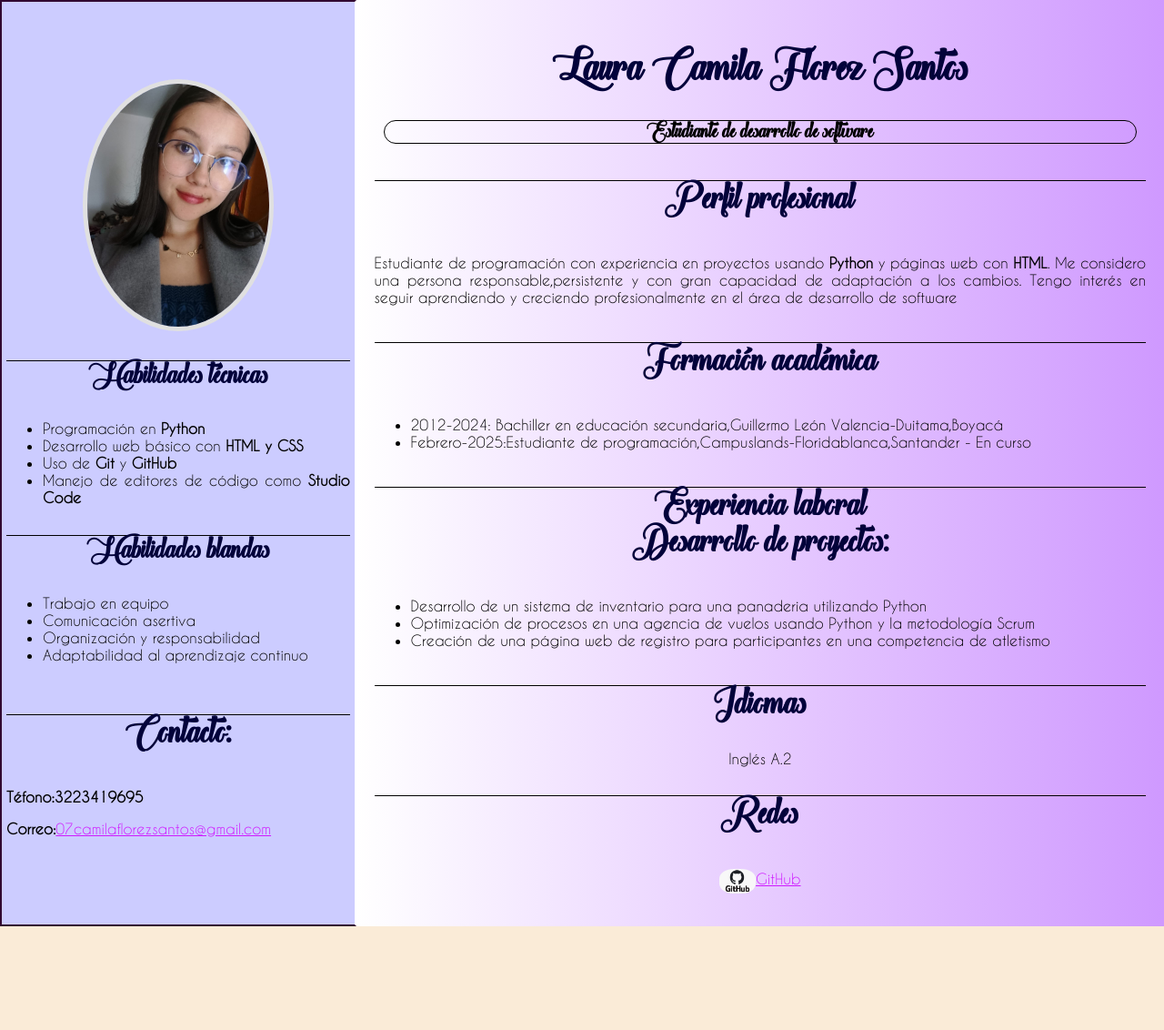
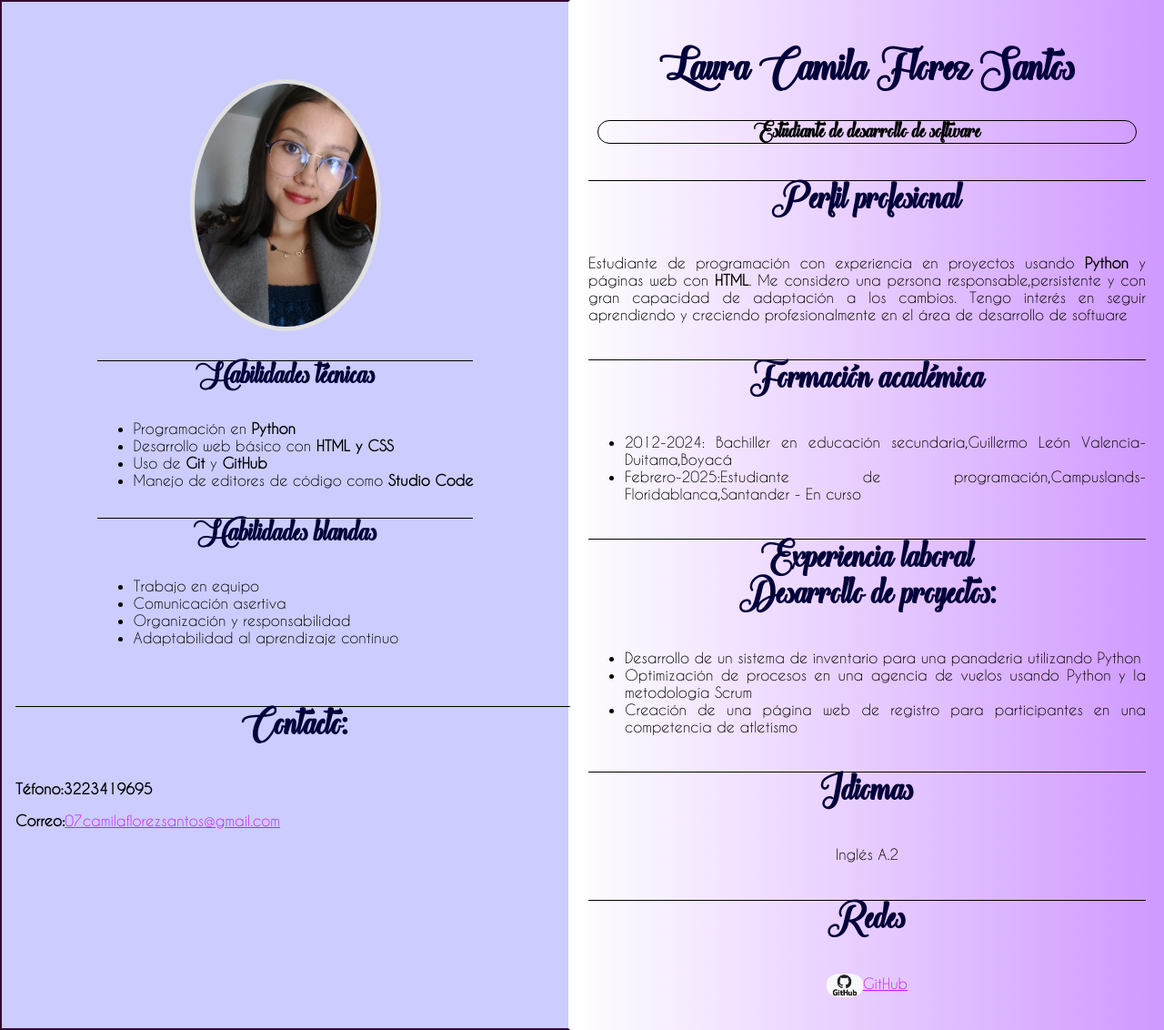
Before and after one commit to CamilaFlorez12/CamilaFlorez12.github.io, a plain HTML site: page index.html in a window 1280 px wide. Shown: the whole page at 91% size. Before the commit the page ends 1018 px from the top, so only its background shows below. Drawn offline with Linux system fonts and the light colour scheme.

Commit message:
feat: :sparkles: se agregaron nuevos estilos
se incorporó flex

By@CamilaFlorez

```diff
--- a/css/style.css
+++ b/css/style.css
@@ -9,23 +9,21 @@ body,:root{
 .contenedor{
     display: flex;
     width: 100%;
-    height:calc(100vh-80px);
 }
 .fila1{
+    display:block;
+    width: 50%;
     background-color:#ccccff;
-    flex-basis: 80%;
     padding:5px;
     border: 2px solid #310931;
     border-right: 2px solid #ffffff;
 }
 .fila2{
+    display: block;
+    width: 50%;
     padding: 20px;
     height: 50%;
     background:linear-gradient(to left, #cf99ff,#ffffff);
-}
-.contacto{
-    width: 100%;
-    height: 20%;
 }
 .contenedor aside{
     display: flex;
@@ -85,7 +83,7 @@ aside h3{
     font-family: "caviar dreams";
 }
 .contenido h3{
-    background: color #000;
+    background-color: #000;
     border-radius: 100px;
 }
 .informacion,.redes{
@@ -94,7 +92,7 @@ aside h3{
 .informacion p{
     font-family: "caviar dreams";
     text-align: center;
-    line-height: 0;
+    line-height:1.2;
 }
 .redes p{
     font-family: "caviar dreams";
@@ -113,6 +111,8 @@ aside h3{
     text-align: justify;
 }
 .contacto {
+    width: 100%;
+    padding: 10px;
     text-align: left;
 }
 .correo [href]{
```
